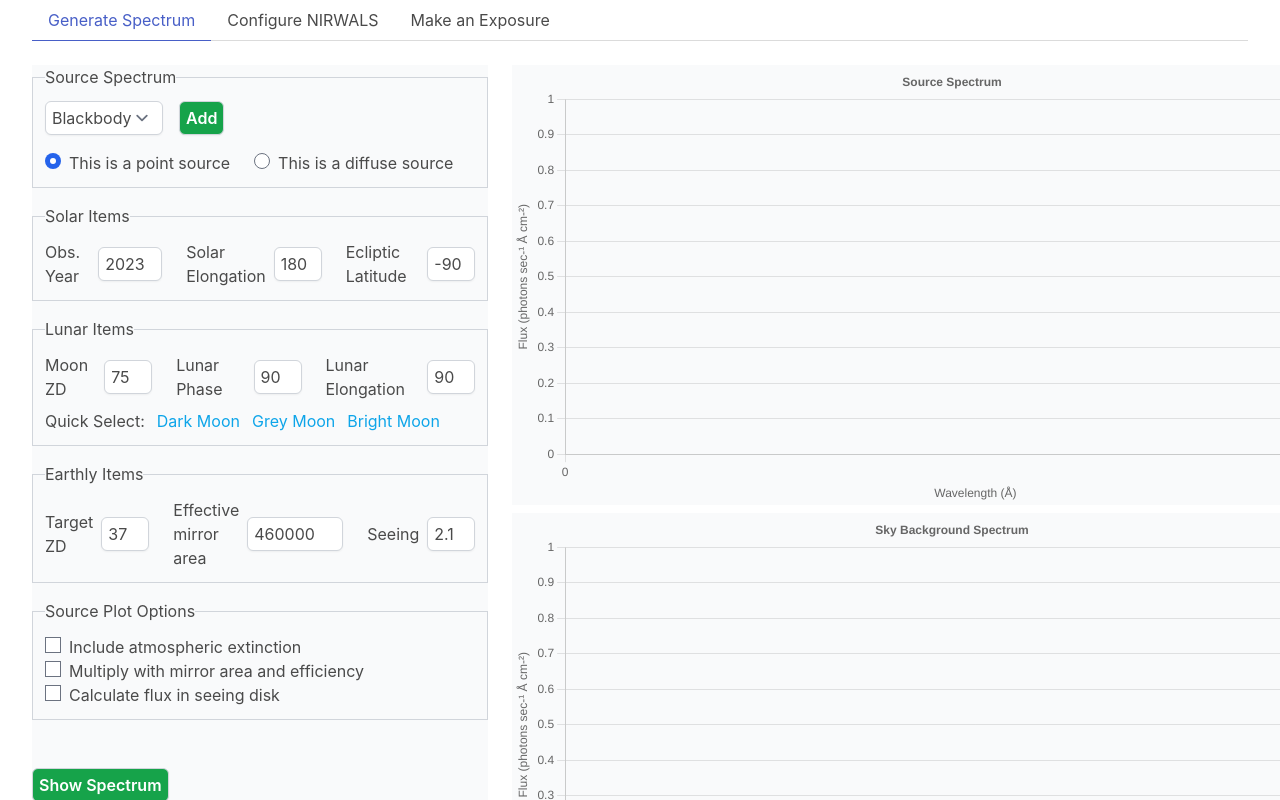
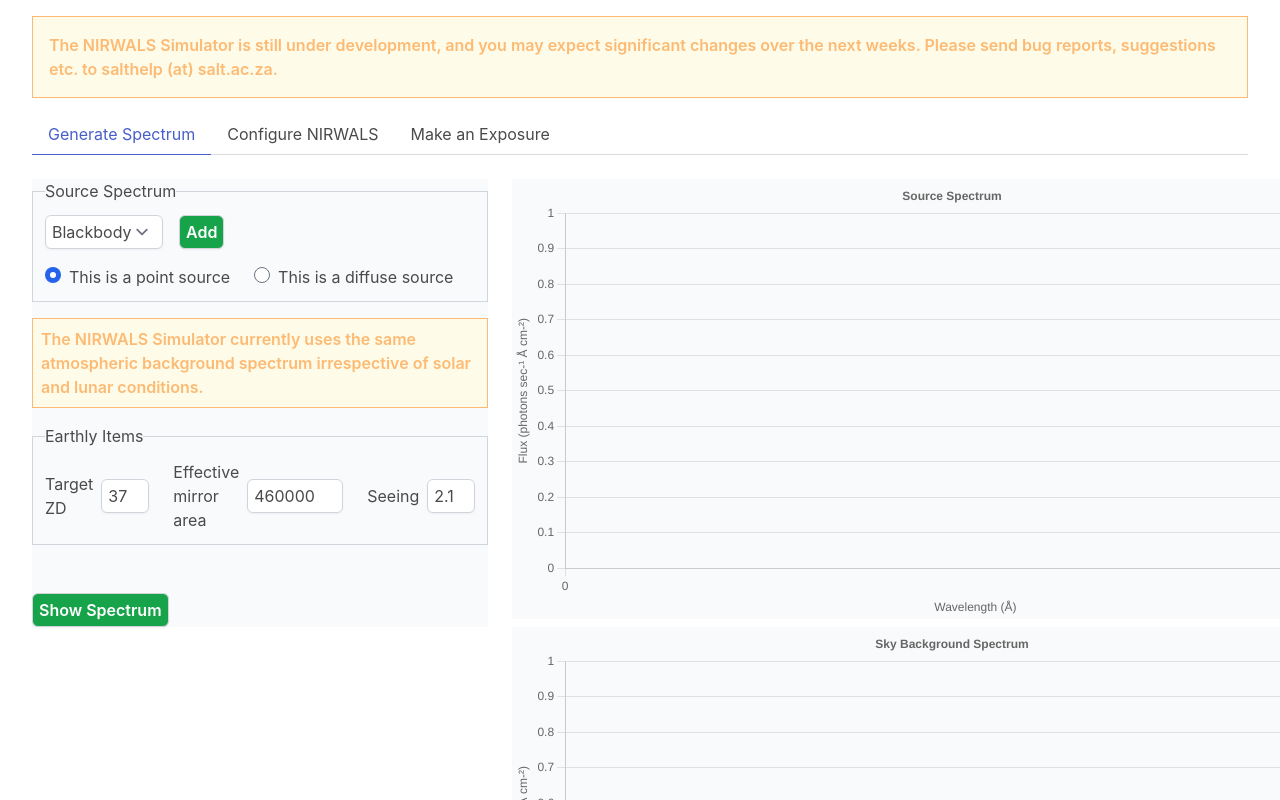
Before and after one commit to saltastroops/nir-simulator, a React (Vite) app in the folder frontend/: page / in a window 1280 px wide. Shown: the top 800 px of the page. Built offline with nearby package versions, Linux system fonts and the light colour scheme.

Commit message:
Merge pull request #41
* Do not have docker system prune ask for confirmation

* Add a note about development in progress

* Hide unused options

```diff
--- a/frontend/src/components/Simulator.tsx
+++ b/frontend/src/components/Simulator.tsx
@@ -116,6 +116,11 @@ export function Simulator() {
 
   return (
     <div className="text-md">
+      <div className="mt-4 mb-4 p-4 border border-orange-300 bg-yellow-50 text-orange-300 font-semibold">
+        The NIRWALS Simulator is still under development, and you may expect
+        significant changes over the next weeks. Please send bug reports,
+        suggestions etc. to salthelp (at) salt.ac.za.
+      </div>
       <div className="tabs">
         <ul>
           <li className="is-active" ref={spectrumLIRef}>
--- a/frontend/src/components/spectrum/SpectrumGenerationTab.tsx
+++ b/frontend/src/components/spectrum/SpectrumGenerationTab.tsx
@@ -29,7 +29,7 @@ export function SpectrumGenerationTab({ setup, updateSetup }: Props) {
       options: defaultLinePlotOptions(
         "Wavelength (\u212B)",
         "Flux (photons sec\u002D\u00B9 \u212B cm\u002D\u00B2)",
-          "Source Spectrum"
+        "Source Spectrum",
       ),
     },
     requested: false,
@@ -49,11 +49,11 @@ export function SpectrumGenerationTab({ setup, updateSetup }: Props) {
     chartData: {
       x: [],
       y: [],
-      lineColor: "rgb(75,100,192)" ,
+      lineColor: "rgb(75,100,192)",
       options: defaultLinePlotOptions(
         "Wavelength (\u212B)",
         "Flux (photons sec\u002D\u00B9 \u212B cm\u002D\u00B2)",
-          "Sky Background Spectrum"
+        "Sky Background Spectrum",
       ),
     },
     requested: false,
@@ -117,20 +117,24 @@ export function SpectrumGenerationTab({ setup, updateSetup }: Props) {
               update={(source: Source) => updateSetup("source", source)}
             />
           </fieldset>
-          <fieldset className="border border-solid border-gray-300 p-3 mt-4">
-            <legend>Solar Items</legend>
-            <SunPanel
-              sun={sun}
-              update={(sun: Sun) => updateSetup("sun", sun)}
-            />
-          </fieldset>
-          <fieldset className="border border-solid border-gray-300 p-3 mt-4">
-            <legend>Lunar Items</legend>
-            <MoonPanel
-              moon={moon}
-              update={(moon: Moon) => updateSetup("moon", moon)}
-            />
-          </fieldset>
+          <div className="mt-4 mb-4 p-2 border border-orange-300 bg-yellow-50 text-orange-300 font-semibold">
+            The NIRWALS Simulator currently uses the same atmospheric background
+            spectrum irrespective of solar and lunar conditions.
+          </div>
+          {/*<fieldset className="border border-solid border-gray-300 p-3 mt-4">*/}
+          {/*  <legend>Solar Items</legend>*/}
+          {/*  <SunPanel*/}
+          {/*    sun={sun}*/}
+          {/*    update={(sun: Sun) => updateSetup("sun", sun)}*/}
+          {/*  />*/}
+          {/*</fieldset>*/}
+          {/*<fieldset className="border border-solid border-gray-300 p-3 mt-4">*/}
+          {/*  <legend>Lunar Items</legend>*/}
+          {/*  <MoonPanel*/}
+          {/*    moon={moon}*/}
+          {/*    update={(moon: Moon) => updateSetup("moon", moon)}*/}
+          {/*  />*/}
+          {/*</fieldset>*/}
           <fieldset className="border border-solid border-gray-300 p-3 mt-4">
             <legend>Earthly Items</legend>
             <EarthPanel
@@ -138,15 +142,15 @@ export function SpectrumGenerationTab({ setup, updateSetup }: Props) {
               update={(earth: Earth) => updateSetup("earth", earth)}
             />
           </fieldset>
-          <fieldset className="border border-solid border-gray-300 p-3 mt-4">
-            <legend>Source Plot Options</legend>
-            <SpectrumPlotOptionsPanel
-              spectrumPlotOptions={spectrumPlotOptions}
-              update={(options: SpectrumPlotOptions) =>
-                updateSetup("spectrumPlotOptions", options)
-              }
-            />
-          </fieldset>
+          {/*<fieldset className="border border-solid border-gray-300 p-3 mt-4">*/}
+          {/*  <legend>Source Plot Options</legend>*/}
+          {/*  <SpectrumPlotOptionsPanel*/}
+          {/*    spectrumPlotOptions={spectrumPlotOptions}*/}
+          {/*    update={(options: SpectrumPlotOptions) =>*/}
+          {/*      updateSetup("spectrumPlotOptions", options)*/}
+          {/*    }*/}
+          {/*  />*/}
+          {/*</fieldset>*/}
 
           <button
             className={button("mt-6 text-white bg-green-600")}
```
Also changed, not shown: 1 other file (tests, documents, lock files or other folders). Lines whose indentation alone changed are shown as unchanged.
